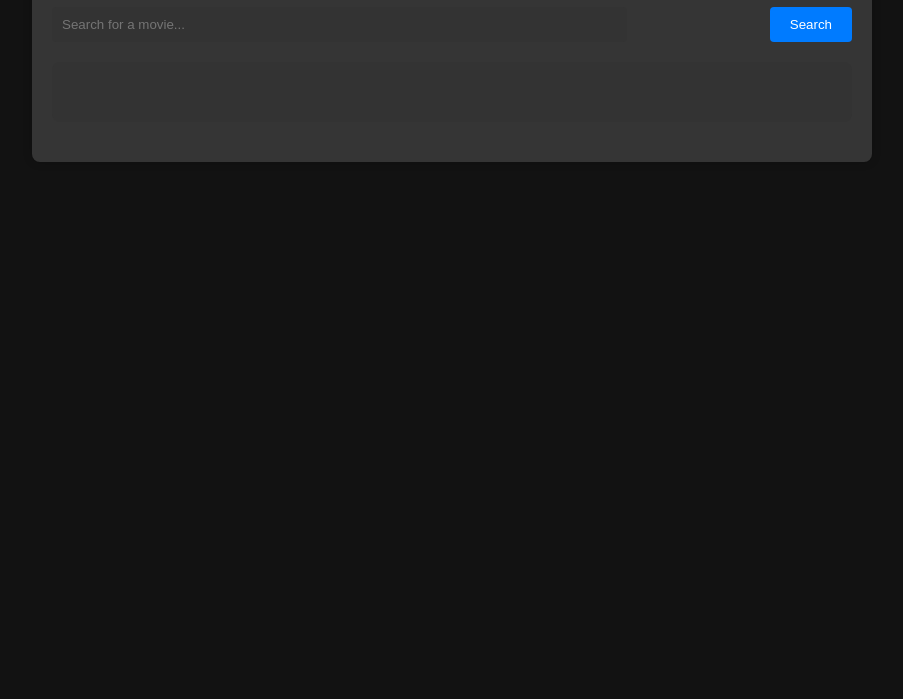
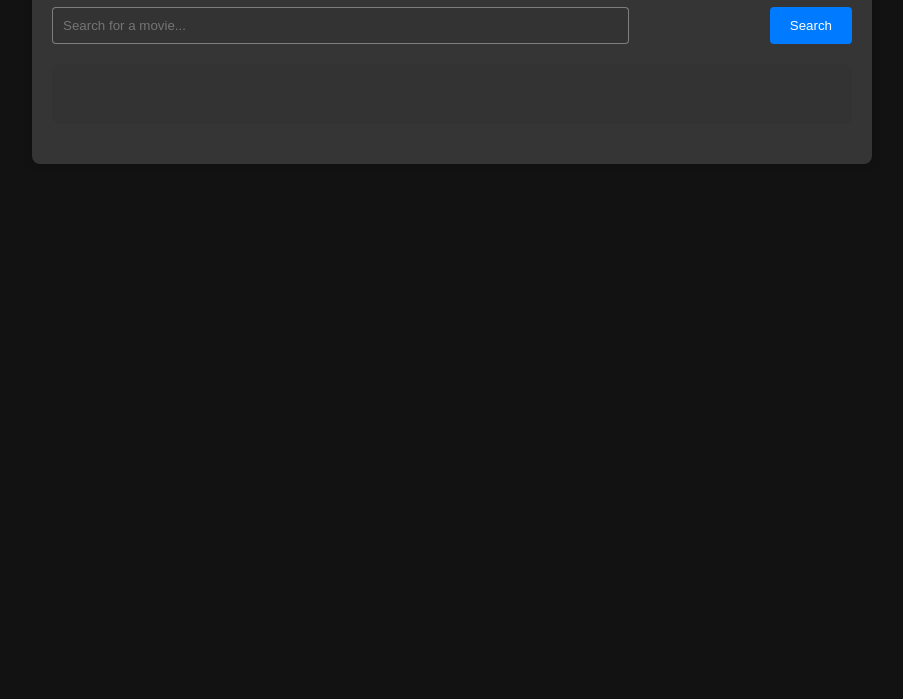
Before and after one commit to Ashkansalehpour/movieFinder, a website with bundled scripts: page index.html in a window 1280 px wide. Shown: the part 101-800 px from the top of the page, without its empty margins (188-1091 px from the left). Built offline with nearby package versions, Linux system fonts and the light colour scheme.

Commit message:
Bordering  the searchBox
adding the border to the search box input to make the visual style better for the user

```diff
--- a/styles/style.scss
+++ b/styles/style.scss
@@ -44,6 +44,7 @@ body {
     border-radius: 4px; /* Add border radius */
     background-color: #333333; /* Set background color */
     color: #ffffff; /* Set text color */
+    border: 1px solid #858585eb; /* Set border */
   }
 
   /* Styling for search button */
```
Also changed, not shown: styles/style.css, 1 other file.
